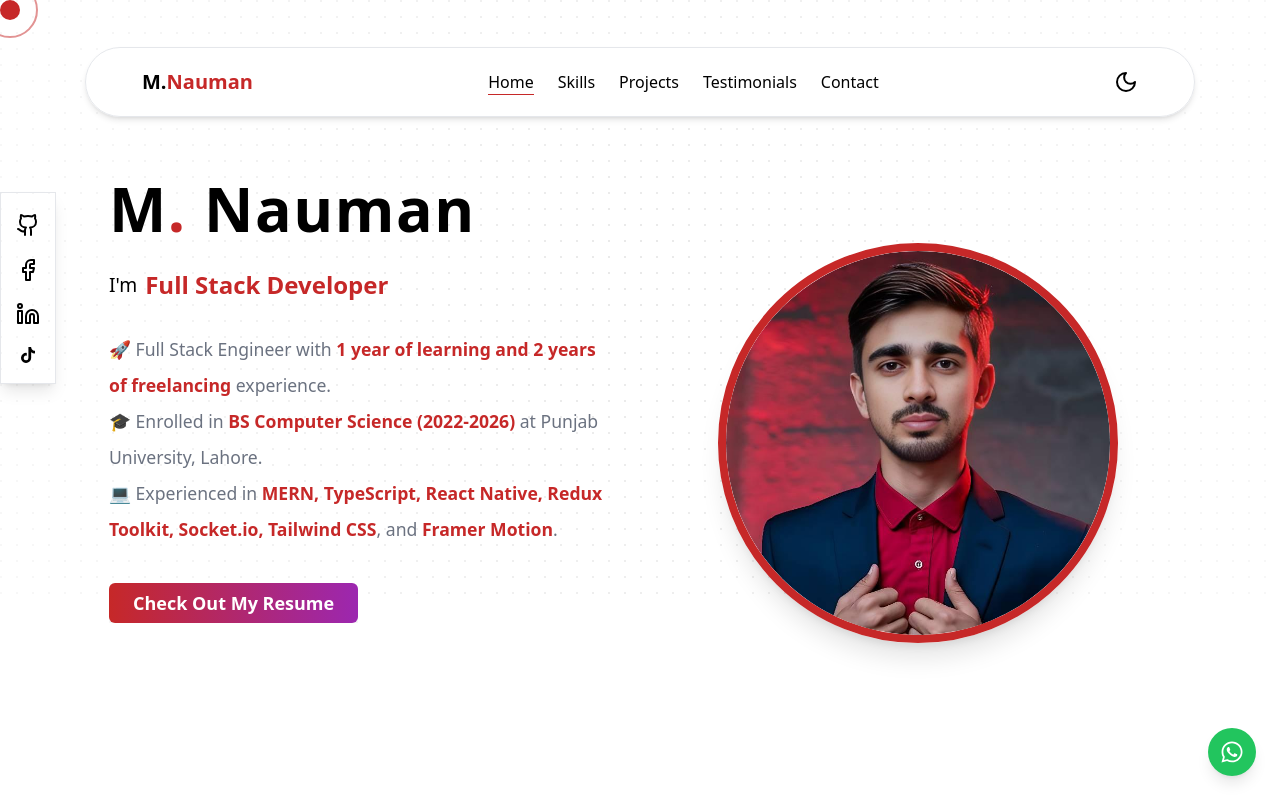
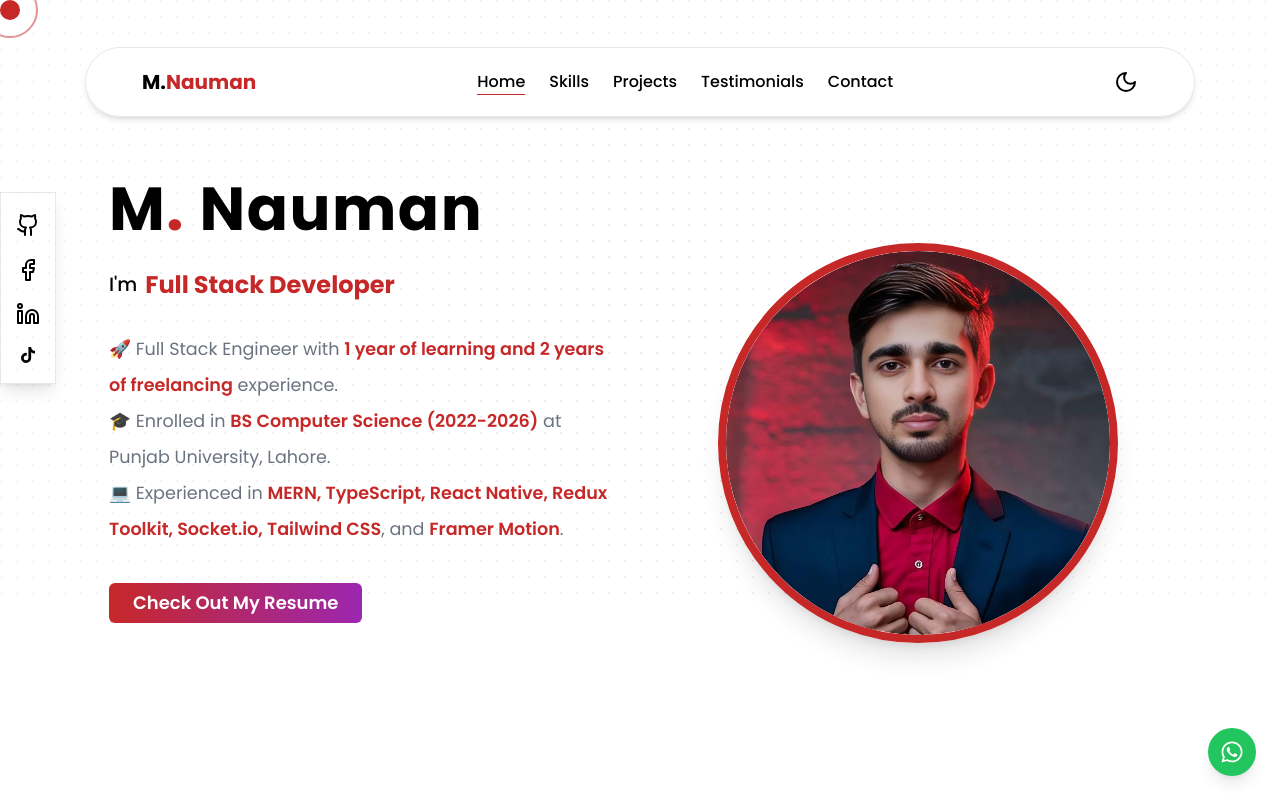
Before and after one commit to nauman331/Latest-Portfolio, a React (Vite) app: page / in a window 1280 px wide. Shown: the top 799 px of the page. Built offline with nearby package versions, Linux system fonts and the light colour scheme.

Commit message:
fonts change and default systems theme

```diff
--- a/src/components/mycomponents/navbar.tsx
+++ b/src/components/mycomponents/navbar.tsx
@@ -6,7 +6,8 @@ import { FaTiktok, FaWhatsapp } from "react-icons/fa";
 import { Facebook, Github, Linkedin } from "lucide-react";
 import { useDispatch, useSelector } from "react-redux";
 import { RootState } from "../../store/store";
-import { toggleTheme } from "../../store/themeSlice";
+import { toggleTheme, setTheme } from "../../store/themeSlice";
+import toast from "react-hot-toast";
 
 const Navbar = () => {
   const [isOpen, setIsOpen] = useState(false);
@@ -23,6 +24,17 @@ const Navbar = () => {
     { name: "Testimonials", href: "/testimonials" },
     { name: "Contact", href: "/contact" },
   ];
+
+  useEffect(() => {
+    const storedTheme = localStorage.getItem("theme");
+    if (!storedTheme) {
+      const systemPrefersDark = window.matchMedia("(prefers-color-scheme: dark)").matches;
+      const defaultTheme = systemPrefersDark ? "dark" : "light";
+      dispatch(setTheme(defaultTheme));
+      localStorage.setItem("theme", defaultTheme);
+      toast.success("System's Default Theme Applied! You can change it anytime from Navbar.", { duration: 5000 });
+    }
+  }, [dispatch]);
 
   useEffect(() => {
     const handleScroll = () => {
--- a/src/index.css
+++ b/src/index.css
@@ -1,12 +1,16 @@
+@import url('https://fonts.googleapis.com/css2?family=Poppins:wght@300;400;500;600;700&display=swap');
 @tailwind base;
 @tailwind components;
 @tailwind utilities;
+
 
 * {
   margin: 0;
   padding: 0;
   box-sizing: border-box;
+  font-family: 'Poppins', sans-serif;
 }
+
 html {
   scroll-behavior: smooth;
 }
@@ -63,23 +67,27 @@ html {
 /* Scroll Bar */
 
 ::-webkit-scrollbar {
-  width: 8px; /* Adjust width for better visibility */
+  width: 8px;
+  /* Adjust width for better visibility */
 }
 
 ::-webkit-scrollbar-track {
-  background: rgba(255, 255, 255, 0.1); /* Glassmorphism effect */
+  background: rgba(255, 255, 255, 0.1);
+  /* Glassmorphism effect */
   border-radius: 10px;
   backdrop-filter: blur(5px);
 }
 
 ::-webkit-scrollbar-thumb {
-  background: linear-gradient(to bottom, #C62828, #9C27B0); /* Gradient thumb */
+  background: linear-gradient(to bottom, #C62828, #9C27B0);
+  /* Gradient thumb */
   border-radius: 10px;
   cursor: pointer;
   transition: background 0.3s ease-in-out, height 0.3s ease-in-out;
 }
 
 ::-webkit-scrollbar-thumb:hover {
-  background: linear-gradient(45deg, #9C27B0, #1A237E); /* Subtle hover effect */
+  background: linear-gradient(45deg, #9C27B0, #1A237E);
+  /* Subtle hover effect */
   height: 50px;
 }
--- a/src/store/themeSlice.ts
+++ b/src/store/themeSlice.ts
@@ -7,7 +7,7 @@ interface ThemeState {
 }
 
 const initialState: ThemeState = {
-  theme: "light", // Default theme
+  theme: "light",
 };
 
 const themeSlice = createSlice({
--- a/tailwind.config.js
+++ b/tailwind.config.js
@@ -1,38 +1,33 @@
 /** @type {import('tailwindcss').Config} */
 export default {
 	darkMode: ["class"],
-	content: ["./index.html", "./src/**/*.{js,ts,jsx,tsx}"],  // Add this line
+	content: ["./index.html", "./src/**/*.{js,ts,jsx,tsx}"],
 	theme: {
 	  extend: {
+		fontFamily: {
+		  poppins: ["Poppins", "sans-serif"], // Add Poppins font here
+		},
 		borderRadius: {
-    			lg: 'var(--radius)',
-    			md: 'calc(var(--radius) - 2px)',
-    			sm: 'calc(var(--radius) - 4px)'
+		  lg: "var(--radius)",
+		  md: "calc(var(--radius) - 2px)",
+		  sm: "calc(var(--radius) - 4px)",
 		},
 		colors: {},
 		keyframes: {
 		  marquee: {
-    				from: {
-    					transform: 'translateX(0)'
+			from: { transform: "translateX(0)" },
+			to: { transform: "translateX(calc(-100% - var(--gap)))" },
 		  },
-    				to: {
-    					transform: 'translateX(calc(-100% - var(--gap)))'
-    				}
+		  "marquee-vertical": {
+			from: { transform: "translateY(0)" },
+			to: { transform: "translateY(calc(-100% - var(--gap)))" },
 		  },
-    			'marquee-vertical': {
-    				from: {
-    					transform: 'translateY(0)'
-    				},
-    				to: {
-    					transform: 'translateY(calc(-100% - var(--gap)))'
-    				}
-    			}
 		},
 		animation: {
-    			marquee: 'marquee var(--duration) infinite linear',
-    			'marquee-vertical': 'marquee-vertical var(--duration) linear infinite'
-    		}
-    	}
+		  marquee: "marquee var(--duration) infinite linear",
+		  "marquee-vertical": "marquee-vertical var(--duration) linear infinite",
+		},
+	  },
 	},
 	plugins: [require("tailwindcss-animate")],
   };
```
Lines whose indentation alone changed are shown as unchanged.
